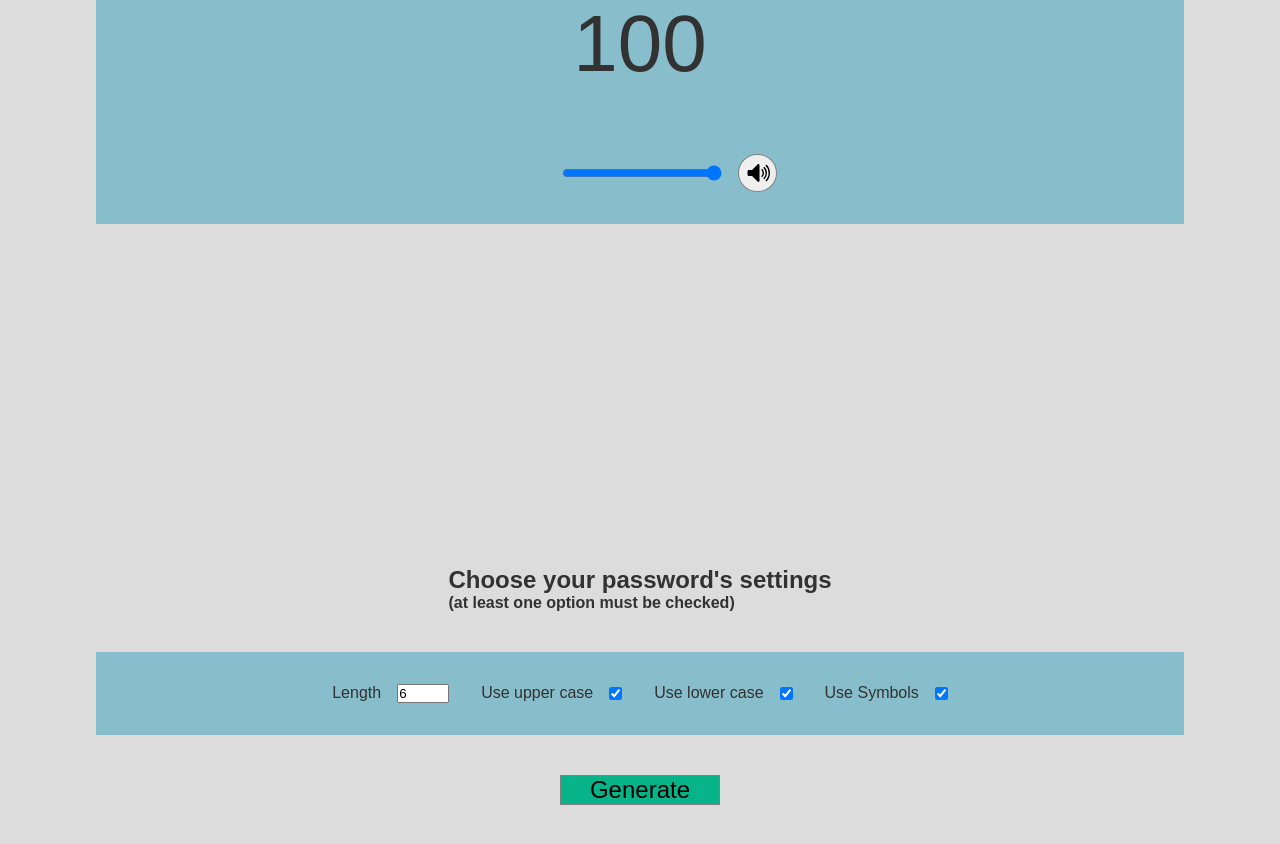
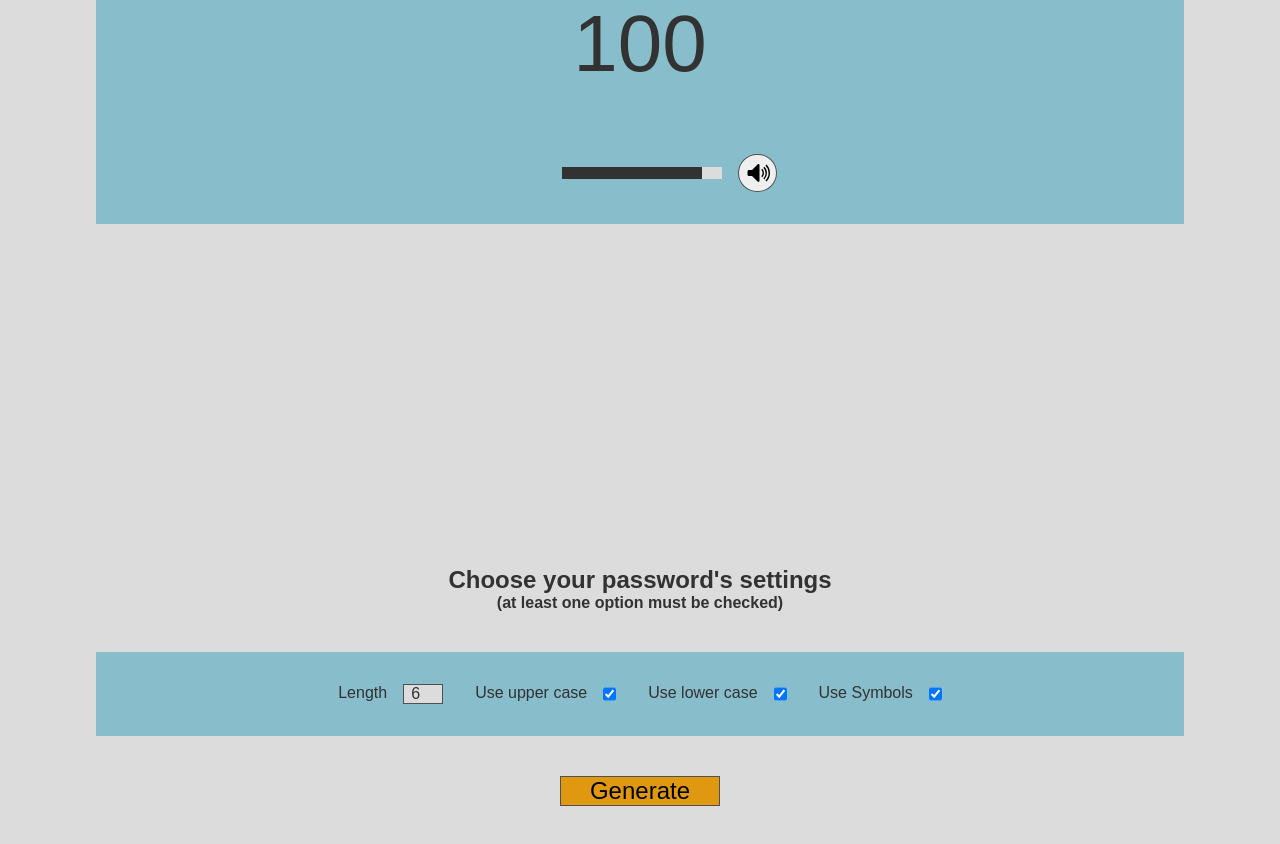
Before and after one commit to GitShizu/exercise-react-states, a React (Vite) app: page / in a window 1280 px wide. Shown: the part 1080-1924 px from the top of the page. Built offline with nearby package versions, Linux system fonts and the light colour scheme.

Commit message:
Refactor - last touch-ups and style experiments

```diff
--- a/src/components/Navbar.css
+++ b/src/components/Navbar.css
@@ -2,7 +2,7 @@
     display: grid;
     grid-template-columns: 20vw 1fr 20vw;
     align-items: center;
-    padding: 0.25rem 1.5rem;
+    padding: 0.25rem 4rem;
     position: sticky;
     top: 0;
     width: 100%;
@@ -32,13 +32,14 @@
     justify-content: end;
     align-items: center;
     gap: 1rem;
+    font-size: 0.8rem;
+    text-align: end;
 }
 #switch button{
     padding: 0.4rem 0.4rem 0.15rem;
     border-radius: 50%;
     font-size: 1.25rem;
 }
-#switch p{
-    font-size: 0.8rem;
-    text-align: end;
+#switch p {
+    cursor: pointer;
 }
--- a/src/components/Navbar.jsx
+++ b/src/components/Navbar.jsx
@@ -27,8 +27,8 @@ export default ({ navLinksData, logoUrl, logoAlt, islightModeOn, handleColorMode
                 <Links linksDataArray={navLinksData} />
             </section>
             <div id='switch'>
-            <p>Toggle {islightModeOn?'dark':'light'} mode</p>
-            <button className={islightModeOn ? 'light' : 'dark'} onClick={handleColorMode}>{colorModeicon}</button>
+                <p onClick={handleColorMode}>Toggle {islightModeOn ? 'dark' : 'light'} mode</p>
+                <button className={islightModeOn ? 'light' : 'dark'} onClick={handleColorMode}>{colorModeicon}</button>
             </div>
 
         </menu>
--- a/src/components/PSWgen.css
+++ b/src/components/PSWgen.css
@@ -4,6 +4,7 @@
     flex-direction: column;
     justify-content: start;
     align-items: center;
+    text-align: center;
     gap: 2.5rem;
     padding-top: 6rem;
 }
@@ -20,11 +21,14 @@
     display: flex;
     gap: 1rem;
 }
+#psw-gen input[type='number']{
+    width: 2.5em;
+}
 #psw-gen button {
     width: 10rem;
     justify-self: center;
     font-size: 1.5rem;
-    background-color: rgb(7, 179, 136);
+    background-color: rgb(224, 152, 17);
 }
 .output-container{
     visibility: hidden;
@@ -39,6 +43,6 @@
     padding: 1rem 1rem 2rem;
 }
 .show-output span{
-    font-size: 2.75rem;
+    font-size: 2.25rem;
     font-weight: 600;
 }
--- a/src/components/Slider.css
+++ b/src/components/Slider.css
@@ -8,7 +8,7 @@
     font-size: 5rem;
 }
 
-#slider-container input{
+#slider-container input {
     width: 10rem;
     position: relative;
     left: 1.85rem
@@ -18,16 +18,40 @@
     font-size: 1.5rem;
     display: flex;
     justify-content: center;
+    align-items: center;
     gap: 1rem;
     padding: 2rem 2rem;
     width: 85vw;
     background-color: rgba(81, 168, 194, 60%);
 }
 
-#slider-container button{
+#slider-container button {
     font-size: 1.5rem;
     padding: 0.4rem 0.4rem 0;
     border-radius: 50%;
     position: relative;
     left: 1.85rem;
 }
+@media screen and (-webkit-min-device-pixel-ratio:0) {
+    input[type='range'] {
+      overflow: hidden;
+      -webkit-appearance: none;
+      background-color: rgb(50, 50, 50);
+      height: 12px;
+    }
+    input[type='range']::-webkit-slider-runnable-track {
+      height: 10px;
+      -webkit-appearance: none;
+      color: #13bba4;
+      margin-bottom: 2px;
+    }
+    input[type='range']::-webkit-slider-thumb {
+      width: 20px;
+      -webkit-appearance: none;
+      height: 16px;
+      cursor: ew-resize;
+      background:  rgb(220, 220, 220);
+      color: #43e5f7;
+      cursor: pointer;
+    }
+  }
--- a/src/index.css
+++ b/src/index.css
@@ -8,17 +8,21 @@
 img {
   max-width: 100%;
 }
+button, input[type='number'] {
+  border: 1px solid rgb(80, 80, 80);
+  font-size: inherit;
+  text-align: center;
+}
 button {
-  border: 1px solid grey;
-  font-size: inherit;
+  cursor:pointer
 }
 
-.light, .light>* {
+.light, .light>*, input[type='number']{
   background-color: rgb(220, 220, 220);
   color: rgb(50, 50, 50);
 }
 
-.dark, .dark>* {
+.dark, .dark>*{
   background-color: rgb(50, 50, 50);
   color: rgb(220, 220, 220);
 }
```
